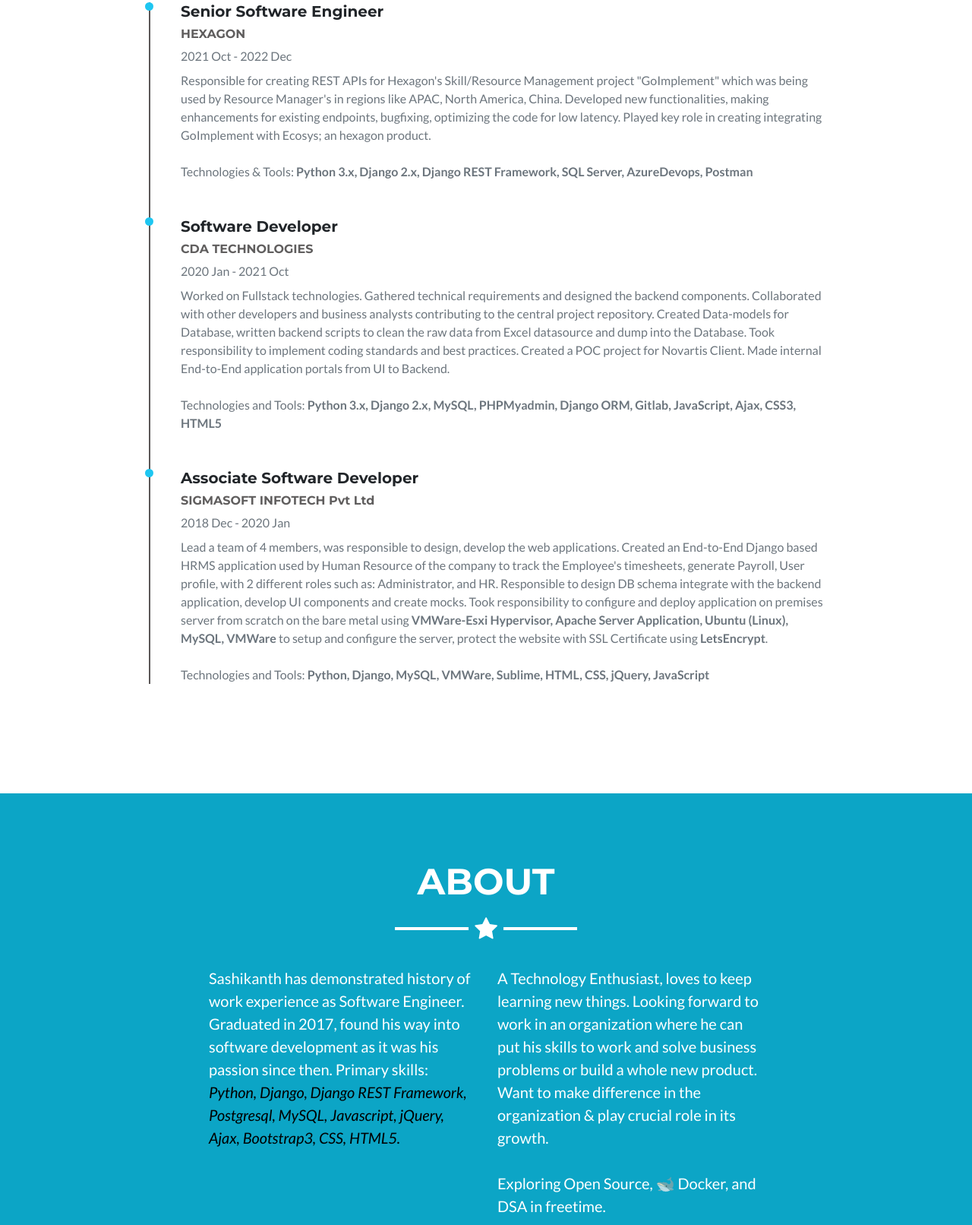
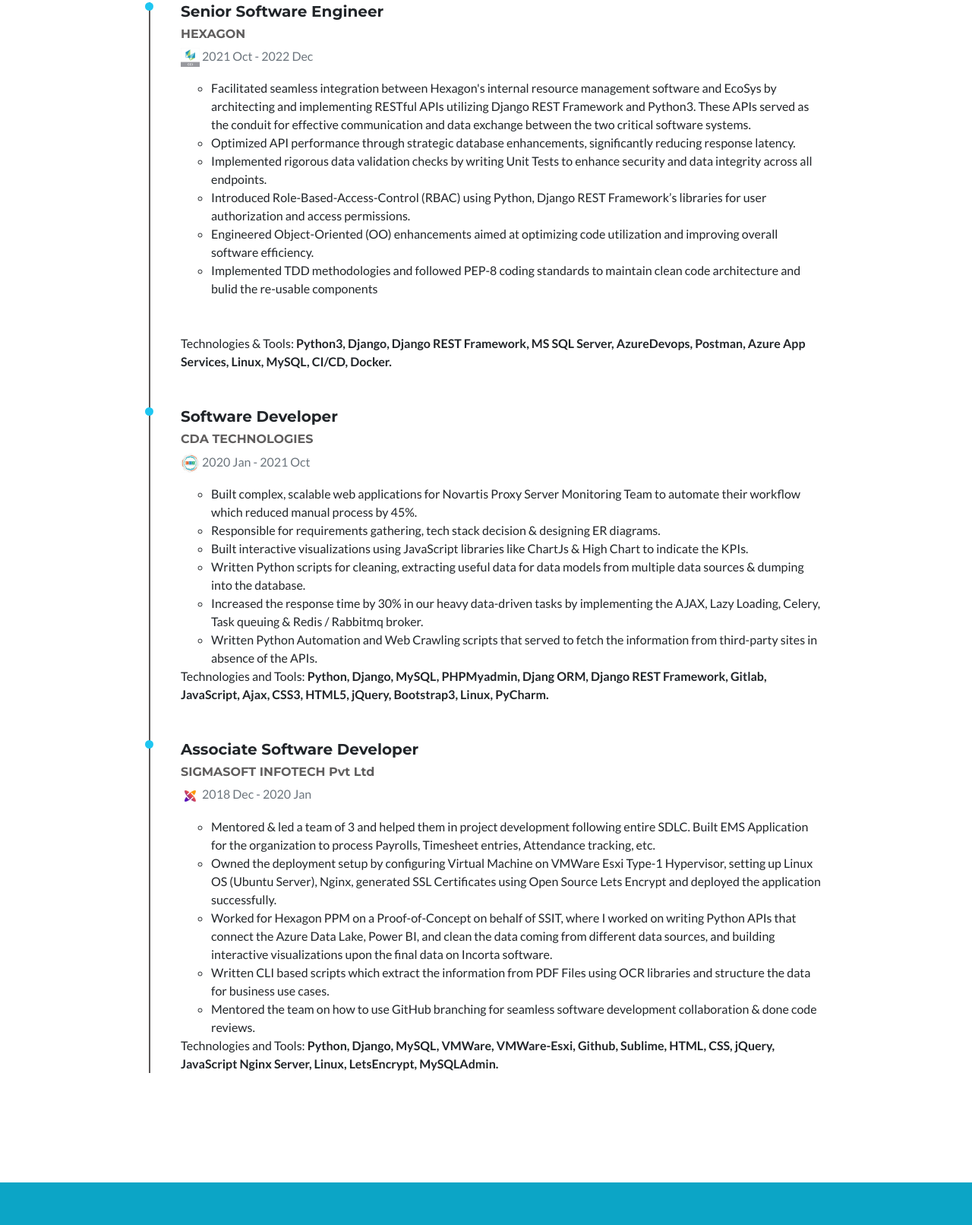
Before and after one commit to satyasashi/satyasashi.github.io, a plain HTML site: page index.html in a window 1280 px wide. Shown: the part 1442-3054 px from the top of the page at 76% size. Drawn offline with Linux system fonts and the light colour scheme.

Commit message:
Updated the information on the portfolio and added few changes, images for companies

```diff
--- a/index.html
+++ b/index.html
@@ -90,16 +90,6 @@
             </a>
           </div>
           <div class="col-md-6 col-lg-4">
-            <a class="portfolio-item d-block mx-auto" href="#portfolio-modal-2">
-              <div class="portfolio-item-caption d-flex position-absolute h-100 w-100">
-                <div class="portfolio-item-caption-content my-auto w-100 text-center text-white">
-                  <i class="fa fa-search-plus fa-3x"></i>
-                </div>
-              </div>
-              <img class="img-fluid" src="img/portfolio/todo.png" alt="">
-            </a>
-          </div>
-          <div class="col-md-6 col-lg-4">
             <a class="portfolio-item d-block mx-auto" href="#portfolio-modal-3">
               <div class="portfolio-item-caption d-flex position-absolute h-100 w-100">
                 <div class="portfolio-item-caption-content my-auto w-100 text-center text-white">
@@ -152,48 +142,71 @@
           <li class="timeline-item mb-5">
             <h5 class="fw-bold">Senior Software Engineer</h5>
             <h6 class="fw-bold company-name">HEXAGON</h6>
-            <p class="text-muted mb-2 fw-bold">2021 Oct - 2022 Dec</p>
+            <p class="text-muted mb-2 fw-bold"><img src="./img/hcci.jpeg" alt="HCCI Image" height="25" width="25">&nbsp;2021 Oct - 2022 Dec</p>
             <p class="text-muted">
-              Responsible for creating REST APIs for Hexagon's Skill/Resource Management project "GoImplement" which was being used by
-              Resource Manager's in regions like APAC, North America, China. Developed new functionalities, making enhancements for existing endpoints, bugfixing,
-              optimizing the
-              code for low latency. Played key role in creating integrating GoImplement with Ecosys; an hexagon product.
+              <ul>
+                <li>Facilitated seamless integration between Hexagon's internal resource management software and EcoSys by architecting
+                and implementing RESTful APIs utilizing Django REST Framework and Python3. These APIs served as the conduit for
+                effective communication and data exchange between the two critical software systems.</li>
+                <li>Optimized API performance through strategic database enhancements, significantly reducing response latency.</li>
+                <li>Implemented rigorous data validation checks by writing Unit Tests to enhance security and data integrity across all
+                endpoints.</li>
+                <li>Introduced Role-Based-Access-Control (RBAC) using Python, Django REST Framework’s libraries for user authorization and
+                access permissions.</li>
+                <li>Engineered Object-Oriented (OO) enhancements aimed at optimizing code utilization and improving overall software
+                efficiency.</li>
+                <li>Implemented TDD methodologies and followed PEP-8 coding standards to maintain clean code architecture and bulid the re-usable components</li>
+              </ul>
               <br /><br />
-              Technologies & Tools: <b>Python 3.x, Django 2.x, Django REST Framework, SQL Server, AzureDevops, Postman</b>
+              Technologies & Tools: <b>Python3, Django, Django REST Framework, MS SQL Server, AzureDevops, Postman, Azure App Services,
+              Linux, MySQL, CI/CD, Docker.
+              </b>
             </p>
           </li>
 
           <li class="timeline-item mb-5">
             <h5 class="fw-bold">Software Developer</h5>
             <h6 class="fw-bold company-name">CDA TECHNOLOGIES</h6>
-            <p class="text-muted mb-2 fw-bold">2020 Jan - 2021 Oct</p>
+            <p class="text-muted mb-2 fw-bold"><img src="./img/cda.jpeg" alt="CDA Image" height="25" width="25">&nbsp;2020 Jan - 2021 Oct</p>
             <p class="text-muted">
-              Worked on Fullstack technologies. Gathered technical requirements and designed the backend components.
-              Collaborated with other developers and business analysts
-              contributing to the central project repository. Created Data-models for Database, written backend scripts to clean
-              the raw
-              data from Excel datasource and dump into the Database. Took responsibility to implement coding standards and best
-              practices. Created a POC project for Novartis Client. Made internal End-to-End application portals from UI to Backend.
-              <br /> <br />
-              Technologies and Tools: <b>Python 3.x, Django 2.x, MySQL, PHPMyadmin, Django ORM, Gitlab, JavaScript, Ajax, CSS3,
-              HTML5</b>
+              <ul>
+                <li>Built complex, scalable web applications for Novartis Proxy Server Monitoring Team to automate their workflow which
+                reduced manual process by 45%.</li>
+                <li>Responsible for requirements gathering, tech stack decision & designing ER diagrams.</li>
+                <li>Built interactive visualizations using JavaScript libraries like ChartJs & High Chart to indicate the KPIs.</li>
+                <li>Written Python scripts for cleaning, extracting useful data for data models from multiple data sources & dumping into
+                the database.</li>
+                <li>Increased the response time by 30% in our heavy data-driven tasks by implementing the AJAX, Lazy Loading, Celery, Task
+                queuing & Redis / Rabbitmq broker.</li>
+                <li>Written Python Automation and Web Crawling scripts that served to fetch the information from third-party sites in
+                absence of the APIs.</li>
+              </ul>
+              Technologies and Tools: <b>Python, Django, MySQL, PHPMyadmin, Djang ORM, Django REST Framework, Gitlab, JavaScript, Ajax, CSS3,
+              HTML5, jQuery, Bootstrap3, Linux, PyCharm.</b>
             </p>
           </li>
 
           <li class="timeline-item mb-5">
             <h5 class="fw-bold">Associate Software Developer</h5>
             <h6 class="fw-bold company-name">SIGMASOFT INFOTECH Pvt Ltd</h6>
-            <p class="text-muted mb-2 fw-bold">2018 Dec - 2020 Jan</p>
+            <p class="text-muted mb-2 fw-bold"><img src="./img/ssit.jpeg" alt="SSIT Image" height="25" width="25">&nbsp;2018 Dec - 2020 Jan</p>
             <p class="text-muted">
-              Lead a team of 4 members, was responsible to design, develop the web applications. Created an End-to-End Django
-              based HRMS application used by Human Resource of the company
-              to track the Employee's timesheets, generate Payroll, User profile, with 2 different roles such as: Administrator,
-              and HR. Responsible to design DB schema
-              integrate with the backend application, develop UI components and create mocks. Took responsibility to configure and
-              deploy application on premises server from scratch on the bare metal using
-              <b>VMWare-Esxi Hypervisor, Apache Server Application, Ubuntu (Linux), MySQL, VMWare</b> to setup and configure the
-              server, protect the website with SSL Certificate using <b>LetsEncrypt</b>. <br /> <br />
-              Technologies and Tools: <b>Python, Django, MySQL, VMWare, Sublime, HTML, CSS, jQuery, JavaScript </b>
+              <ul>
+                <li>Mentored & led a team of 3 and helped them in project development following entire SDLC. Built EMS Application for the
+                organization to process Payrolls, Timesheet entries, Attendance tracking, etc.</li>
+                <li>Owned the deployment setup by configuring Virtual Machine on VMWare Esxi Type-1 Hypervisor, setting up Linux OS
+                (Ubuntu Server), Nginx, generated SSL Certificates using Open Source Lets Encrypt and deployed the application
+                successfully.</li>
+                <li>Worked for Hexagon PPM on a Proof-of-Concept on behalf of SSIT, where I worked on writing Python APIs that connect the
+                Azure Data Lake, Power BI, and clean the data coming from different data sources, and building interactive
+                visualizations upon the final data on Incorta software.</li>
+                <li>Written CLI based scripts which extract the information from PDF Files using OCR libraries and structure the data for
+                business use cases.</li>
+                <li>Mentored the team on how to use GitHub branching for seamless software development collaboration & done code reviews.</li>
+              </ul>
+              Technologies and Tools: <b>Python, Django, MySQL, VMWare, VMWare-Esxi, Github, Sublime, HTML, CSS, jQuery, JavaScript
+                Nginx Server, Linux, LetsEncrypt, MySQLAdmin.
+              </b>
             </p>
           </li>
         </ul>
```
Also changed, not shown: img/cda.jpeg (added), img/hcci.jpeg (added), img/helios.jpeg (added), img/ssit.jpeg (added).
